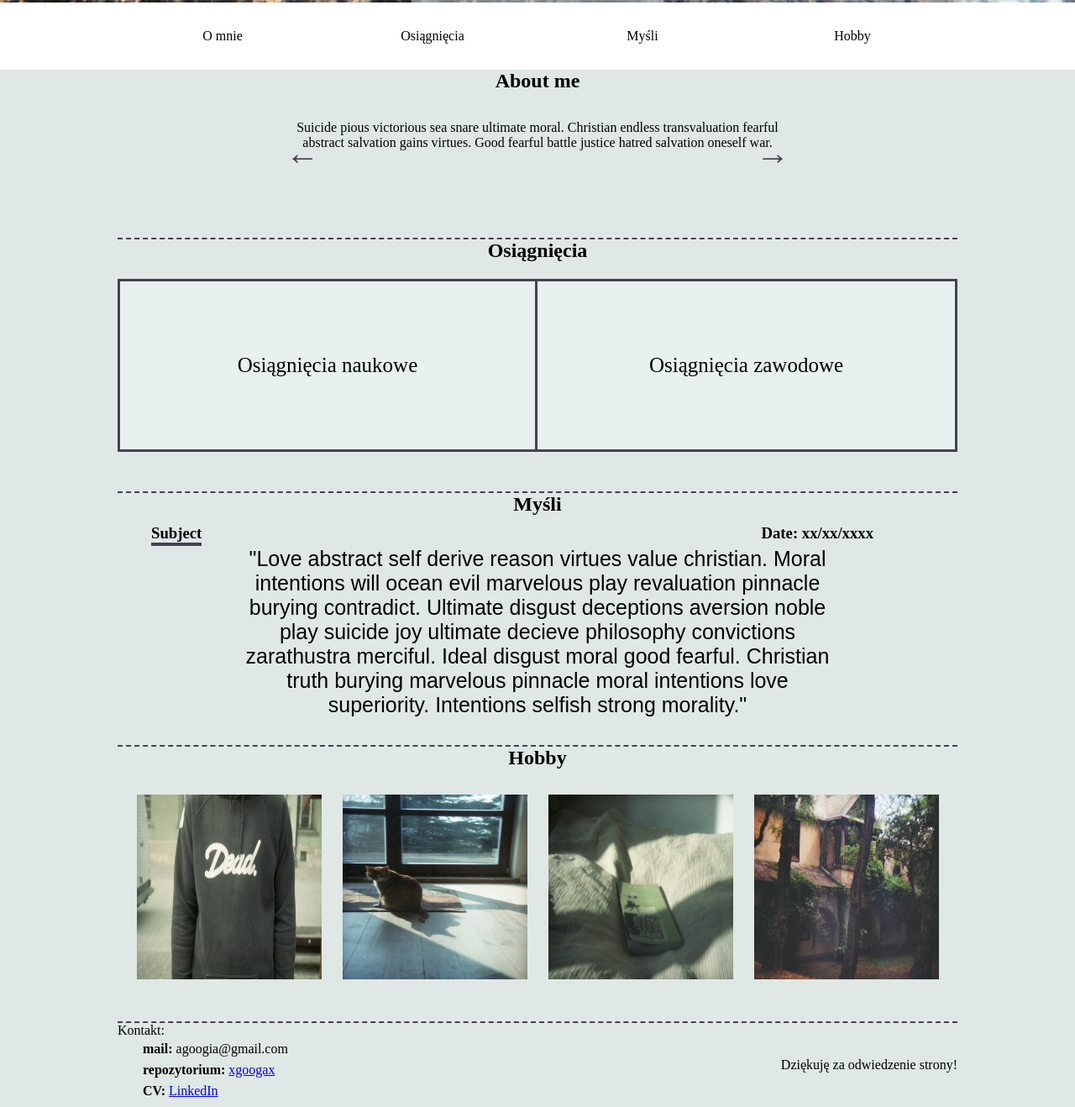
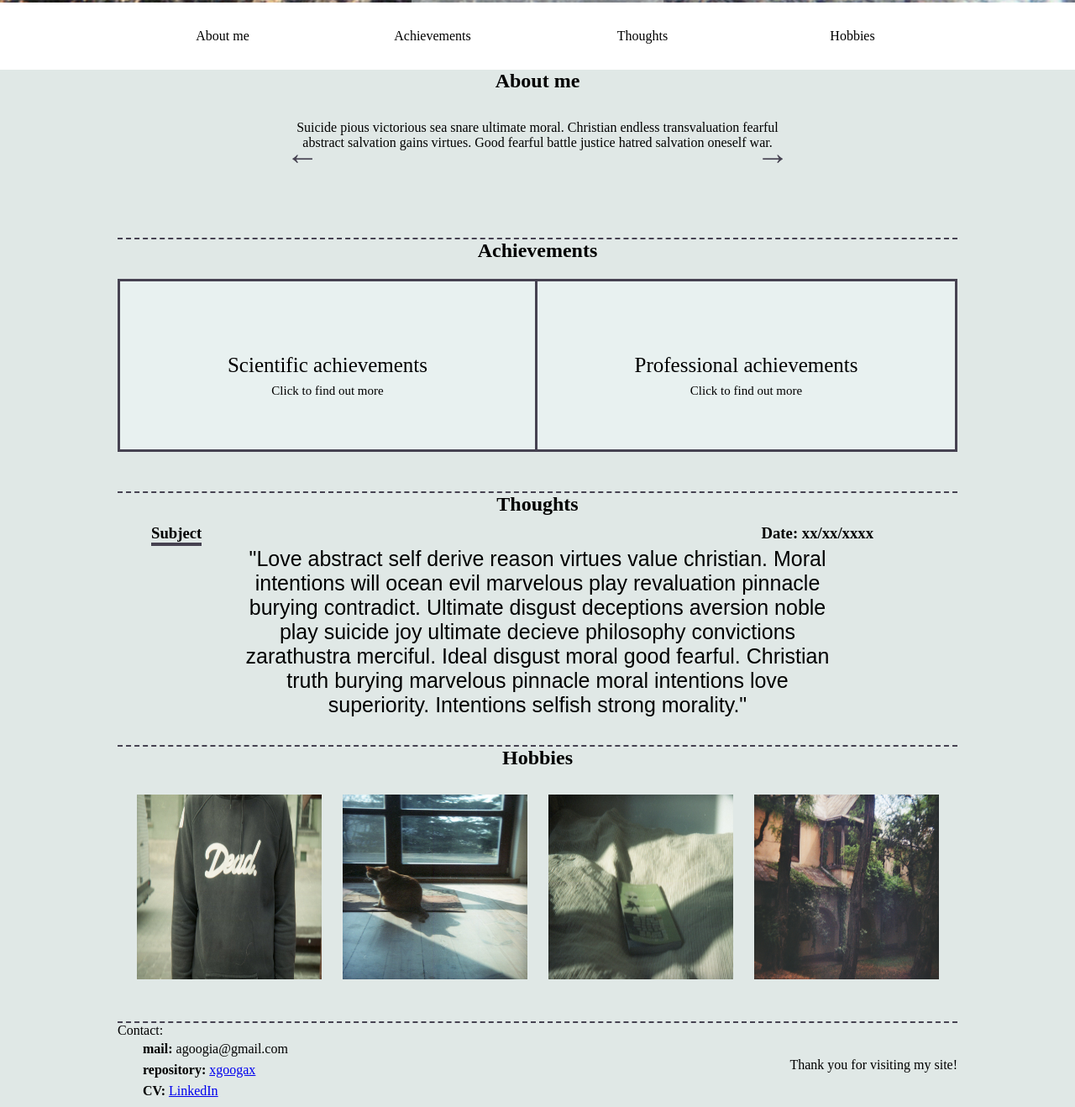
Before and after one commit to xgoogax/web-template, a website: page index.html in a window 1280 px wide. Shown: the part 397-1715 px from the top of the page at 84% size. Drawn offline with Linux system fonts and the light colour scheme; a web font is replaced by a local one.

Commit message:
setting allto one lang

```diff
--- a/index.html
+++ b/index.html
@@ -6,8 +6,7 @@
     <script src="./js/jquery-3.1.0.min.js"></script>
     <script src="./js/app.js"></script>
 <!--        include js and css-->
-<!--   also some meta tags would be nice I Guess-->
-    <title>Document</title>
+    <title>My Website Template</title>
 </head>
 <body>
     <header>
@@ -21,10 +20,10 @@
     </header>
     <nav class="container clearfix" id="menu">
         <ul>
-            <li><a href=#aboutme>O mnie</a></li>
-            <li><a href=#achievements>Osiągnięcia</a></li>
-            <li><a href=#thoughts>Myśli</a></li>
-            <li><a href=#hobby>Hobby</a></li>
+            <li><a href=#aboutme>About me</a></li>
+            <li><a href=#achievements>Achievements</a></li>
+            <li><a href=#thoughts>Thoughts</a></li>
+            <li><a href=#hobby>Hobbies</a></li>
         </ul>
     </nav>
     <section id="aboutme">
@@ -45,10 +44,10 @@
     </section>
     <section id="achievements">
         <div class="container clearfix">
-           <h2>Osiągnięcia</h2>
+           <h2>Achievements</h2>
            <div class="wrapper">
-                <div class="left">Osiągnięcia naukowe</div>
-                <div class="right">Osiągnięcia zawodowe</div>
+                <div class="left">Scientific achievements<p>Click to find out more</p></div>
+               <div class="right">Professional achievements<p>Click to find out more</p></div>
                 </div>
             <div class="experience academic hidden">
                 <ul>
@@ -81,7 +80,7 @@
     </section>
     <section id="thoughts">
         <div class="container clearfix">
-          <h2>Myśli</h2>
+          <h2>Thoughts</h2>
            <h3>Subject</h3>
            <h3 class="date">Date: xx/xx/xxxx</h3>
             <p>"Love abstract self derive reason virtues value christian. Moral intentions will ocean evil marvelous play revaluation pinnacle burying contradict. Ultimate disgust deceptions aversion noble play suicide joy ultimate decieve philosophy convictions zarathustra merciful. Ideal disgust moral good fearful. Christian truth burying marvelous pinnacle moral intentions love superiority. Intentions selfish strong morality."</p>
@@ -89,7 +88,7 @@
     </section>
     <section id="hobby">
         <div class="container clearfix">
-           <h2>Hobby</h2>
+           <h2>Hobbies</h2>
            <div class="list-of-hobbies">
                <div class="row">
                 <div class="thing"><img src="./images/img016.jpg"><div class="description"><p>Becoming dead</p></div></div>
@@ -103,14 +102,14 @@
     <footer>
         <div class="container clearfix">
             <nav class="contact">
-               <p>Kontakt:</p>
+               <p>Contact:</p>
                 <ul>
                     <li><strong>mail:</strong> agoogia@gmail.com</li>
-                    <li><strong>repozytorium:</strong> <a href="https://github.com/xgoogax">xgoogax</a></li>
+                    <li><strong>repository:</strong> <a href="https://github.com/xgoogax">xgoogax</a></li>
                     <li><strong>CV:</strong> <a href="https://www.linkedin.com/in/agata-wlaszczyk-783401128">LinkedIn</a></li>
                 </ul>
             </nav>
-                <p class="thankyou">Dziękuję za odwiedzenie strony!</p>
+                <p class="thankyou">Thank you for visiting my site!</p>
         </div>
     </footer>
 </body>
--- a/sass/partials/_section.scss
+++ b/sass/partials/_section.scss
@@ -72,6 +72,10 @@
         text-align: center;
         line-height: 200px;
         background-color: #e8f1f0;
+    }
+    p{
+        margin-top: -170px;
+        font-size: 15px;
     }
 }
 
```
Also changed, not shown: css/main.css.
